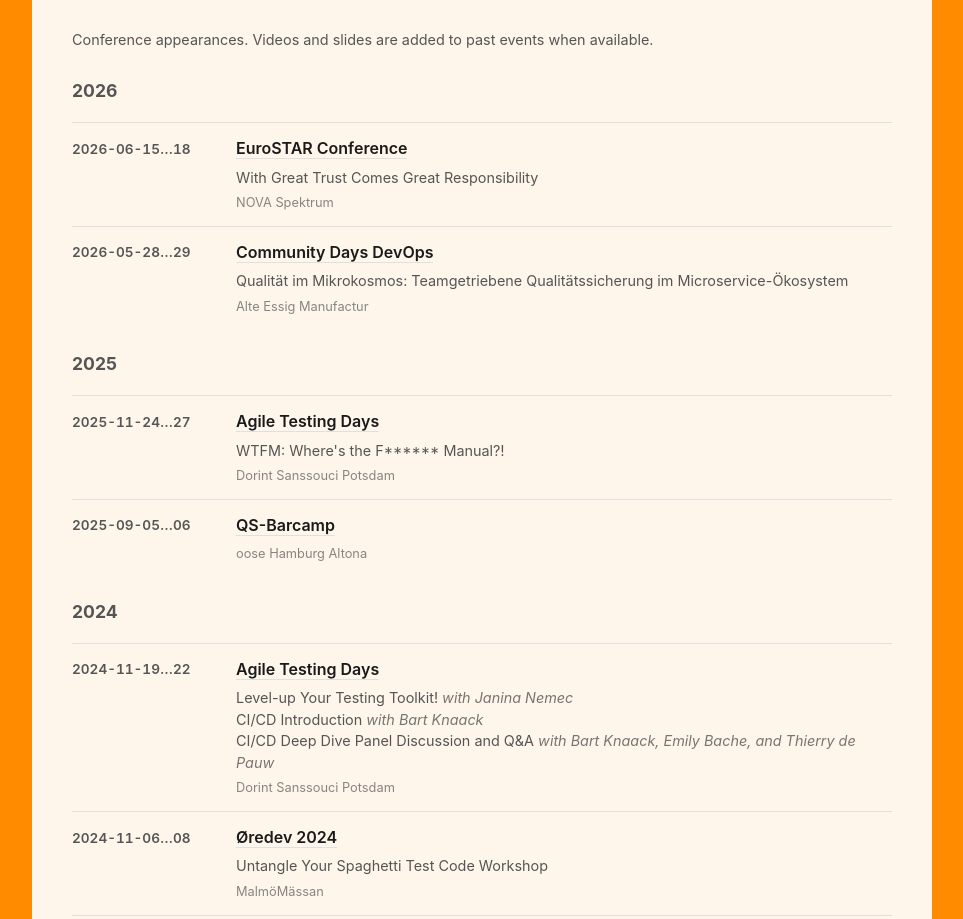
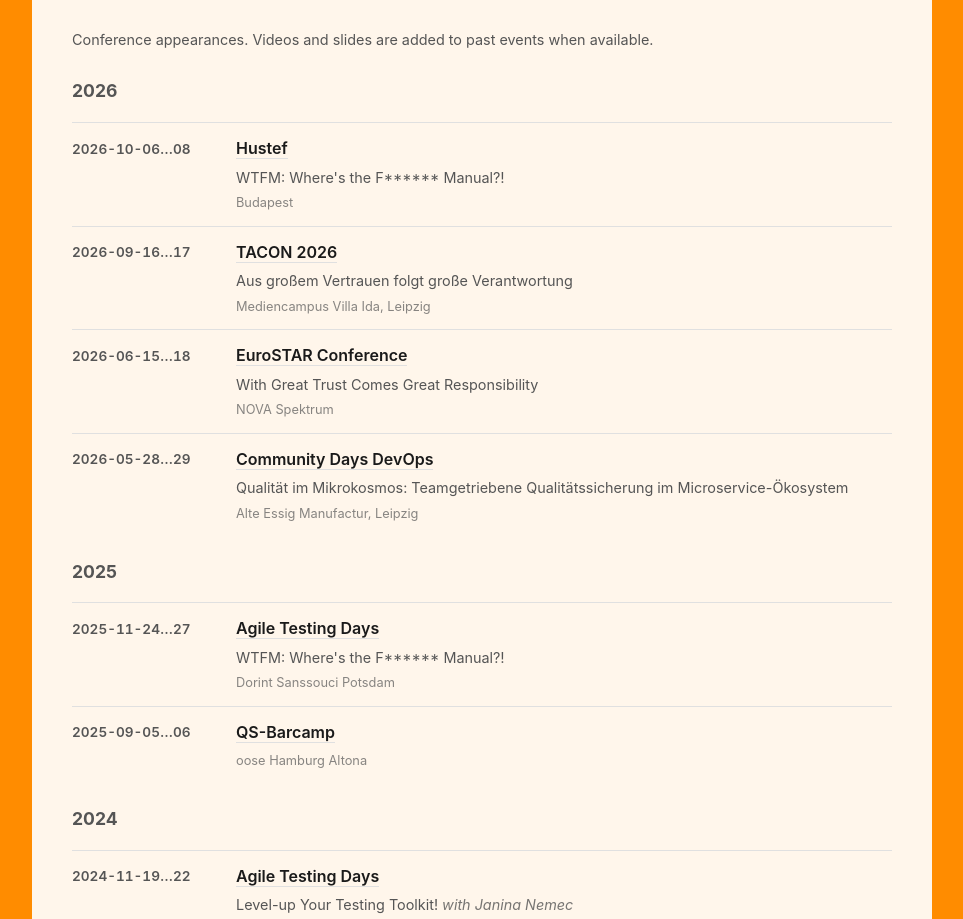
Before and after one commit to mkutz/mkutz.github.io, a React (Vite) app: page / in a window 1280 px wide. Shown: the part 1060-1979 px from the top of the page, without its empty margins (158-1121 px from the left). Built offline with nearby package versions, Linux system fonts and the light colour scheme.

Commit message:
Add Hustef and TACON to tour

```diff
--- a/src/data/tour.js
+++ b/src/data/tour.js
@@ -2,6 +2,22 @@
   {
     year: 2026,
     events: [
+      {
+        date: "2026-10-06…08",
+        occasion: "Hustef",
+        occasionUrl: "https://hustef.com/",
+        content: [{ title: "WTFM: Where's the F****** Manual⁈", anchor: "wtfm" }],
+        location: "Budapest",
+        locationUrl: "https://maps.app.goo.gl/6Gp9gQcR5oEiBpg29",
+      },
+      {
+        date: "2026-09-16…17",
+        occasion: "TACON 2026",
+        occasionUrl: "https://events.summit-community.de/event/tacon-2026/",
+        content: [{ title: "Aus großem Vertrauen folgt große Verantwortung", anchor: "trust-responsibility" }],
+        location: "Mediencampus Villa Ida, Leipzig",
+        locationUrl: "https://maps.app.goo.gl/o6CZGuEE6xt6Dq7s8",
+      },
       {
         date: "2026-06-15…18",
         occasion: "EuroSTAR Conference",
@@ -15,7 +31,7 @@
         occasion: "Community Days DevOps",
         occasionUrl: "https://summit-community.de/veranstaltung/devops/",
         content: [{ title: "Qualität im Mikrokosmos: Teamgetriebene Qualitätssicherung im Microservice-Ökosystem", anchor: "team-driven-microservice-qa-talk" }],
-        location: "Alte Essig Manufactur",
+        location: "Alte Essig Manufactur, Leipzig",
         locationUrl: "https://goo.gl/maps/9BnrAR85dFuCnGLK7",
       },
     ],
```
